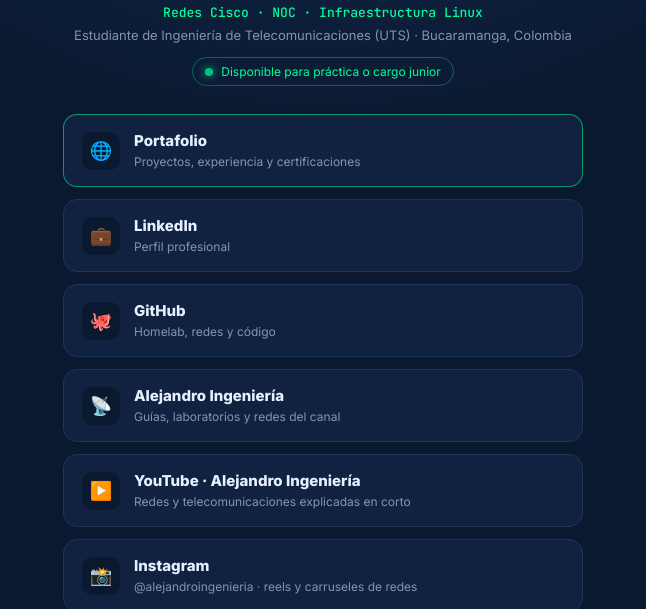
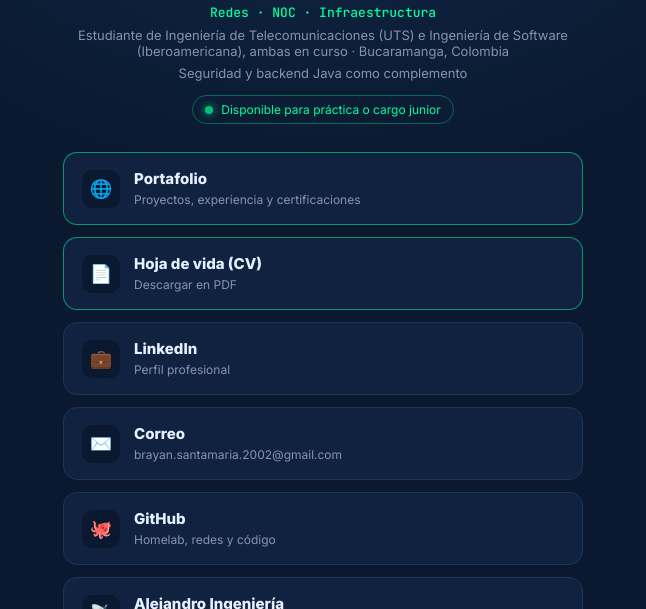
Before and after one commit to brayansanpr1694/portfolio, a plain HTML site: page links/index.html in a window 1280 px wide. Shown: the part 191-800 px from the top of the page, without its empty margins (317-963 px from the left). Drawn offline with Linux system fonts and the light colour scheme.

Commit message:
Fase 1: página de enlaces ordenada para reclutadores
Correo gmail, acceso al CV, titular unificado y orden: portafolio, CV, LinkedIn, correo.

```diff
--- a/links/index.html
+++ b/links/index.html
@@ -36,17 +36,19 @@ footer a{color:var(--mut)}
 <main>
   <div class="av">BS</div>
   <h1>Brayan Santamaría</h1>
-  <div class="role">Redes Cisco · NOC · Infraestructura Linux</div>
-  <div class="loc">Estudiante de Ingeniería de Telecomunicaciones (UTS) · Bucaramanga, Colombia</div>
+  <div class="role">Redes · NOC · Infraestructura</div>
+  <div class="loc">Estudiante de Ingeniería de Telecomunicaciones (UTS) e Ingeniería de Software (Iberoamericana), ambas en curso · Bucaramanga, Colombia</div>
+  <div class="loc">Seguridad y backend Java como complemento</div>
   <div class="status"><i></i>Disponible para práctica o cargo junior</div>
   <ul>
-    <li><a class="l main" href="https://brayansantamaria.dev/"><span class="ic">🌐</span><span><b>Portafolio</b><small>Proyectos, experiencia y certificaciones</small></span></a></li>
-    <li><a class="l" href="https://www.linkedin.com/in/brayan-santamaria-developer/" target="_blank" rel="noopener"><span class="ic">💼</span><span><b>LinkedIn</b><small>Perfil profesional</small></span></a></li>
-    <li><a class="l" href="https://github.com/brayansanpr1694" target="_blank" rel="noopener"><span class="ic">🐙</span><span><b>GitHub</b><small>Homelab, redes y código</small></span></a></li>
+    <li><a class="l main" href="https://brayansantamaria.dev/"><span class="ic" aria-hidden="true">🌐</span><span><b>Portafolio</b><small>Proyectos, experiencia y certificaciones</small></span></a></li>
+    <li><a class="l main" href="https://brayansantamaria.dev/assets/cv-brayan-santamaria.pdf" target="_blank" rel="noopener"><span class="ic" aria-hidden="true">📄</span><span><b>Hoja de vida (CV)</b><small>Descargar en PDF</small></span></a></li>
+    <li><a class="l" href="https://www.linkedin.com/in/brayan-santamaria-developer/" target="_blank" rel="noopener"><span class="ic" aria-hidden="true">💼</span><span><b>LinkedIn</b><small>Perfil profesional</small></span></a></li>
+    <li><a class="l" href="mailto:brayan.santamaria.2002@gmail.com"><span class="ic" aria-hidden="true">✉️</span><span><b>Correo</b><small>brayan.santamaria.2002@gmail.com</small></span></a></li>
+    <li><a class="l" href="https://github.com/brayansanpr1694" target="_blank" rel="noopener"><span class="ic" aria-hidden="true">🐙</span><span><b>GitHub</b><small>Homelab, redes y código</small></span></a></li>
     <li><a class="l" href="https://alejandroingenieria.me/links/" target="_blank" rel="noopener"><span class="ic" aria-hidden="true">📡</span><span><b>Alejandro Ingeniería</b><small>Guías, laboratorios y redes del canal</small></span></a></li>
-    <li><a class="l" href="https://www.youtube.com/@alejandroingenieria" target="_blank" rel="noopener"><span class="ic">▶️</span><span><b>YouTube · Alejandro Ingeniería</b><small>Redes y telecomunicaciones explicadas en corto</small></span></a></li>
-    <li><a class="l" href="https://www.instagram.com/alejandroingenieria/" target="_blank" rel="noopener"><span class="ic">📸</span><span><b>Instagram</b><small>@alejandroingenieria · reels y carruseles de redes</small></span></a></li>
-    <li><a class="l" href="mailto:brayan.santamaria.2002@gmail.com"><span class="ic">✉️</span><span><b>Correo</b><small>brayan.santamaria.2002@gmail.com</small></span></a></li>
+    <li><a class="l" href="https://www.youtube.com/@alejandroingenieria" target="_blank" rel="noopener"><span class="ic" aria-hidden="true">▶️</span><span><b>YouTube · Alejandro Ingeniería</b><small>Redes y telecomunicaciones explicadas en corto</small></span></a></li>
+    <li><a class="l" href="https://www.instagram.com/alejandroingenieria/" target="_blank" rel="noopener"><span class="ic" aria-hidden="true">📸</span><span><b>Instagram</b><small>@alejandroingenieria · reels y carruseles de redes</small></span></a></li>
   </ul>
   <footer>© <span id="y"></span> Brayan Santamaría · <a href="https://brayansantamaria.dev/">brayansantamaria.dev</a></footer>
 </main>
```
